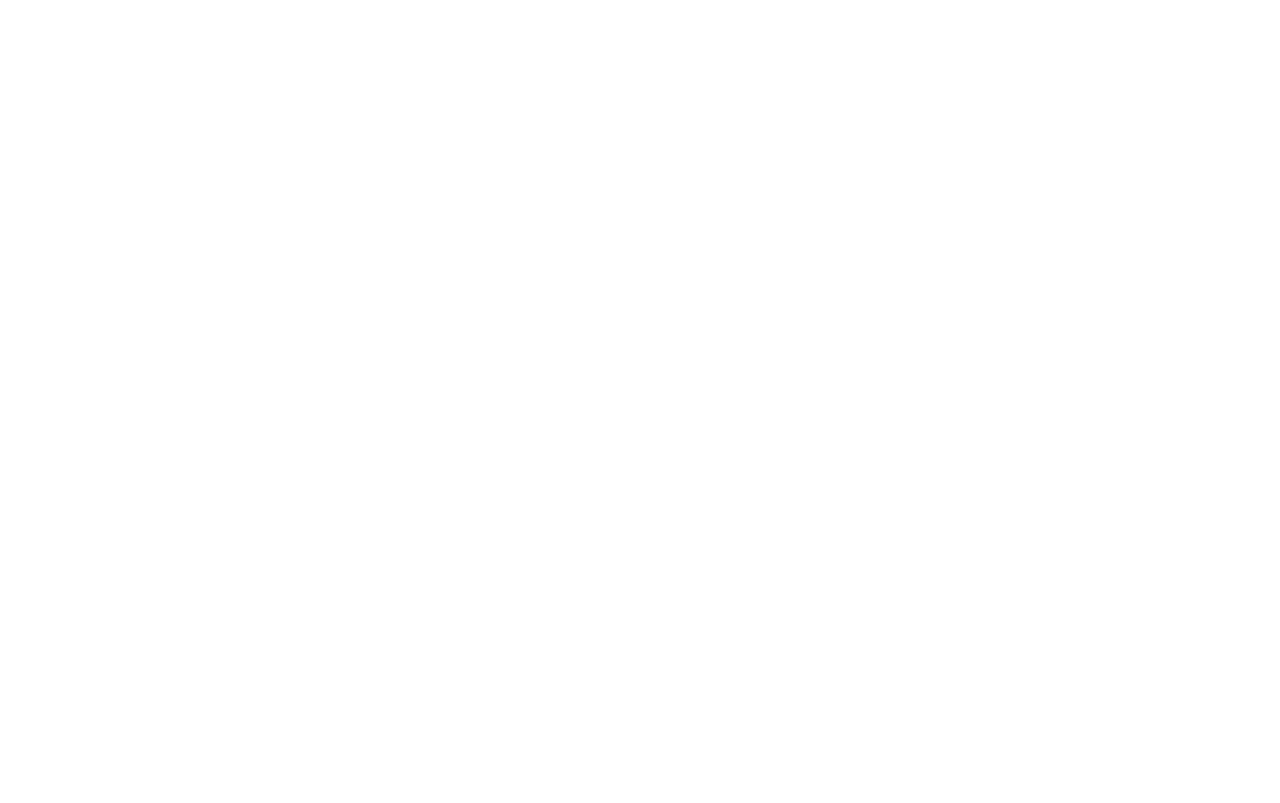
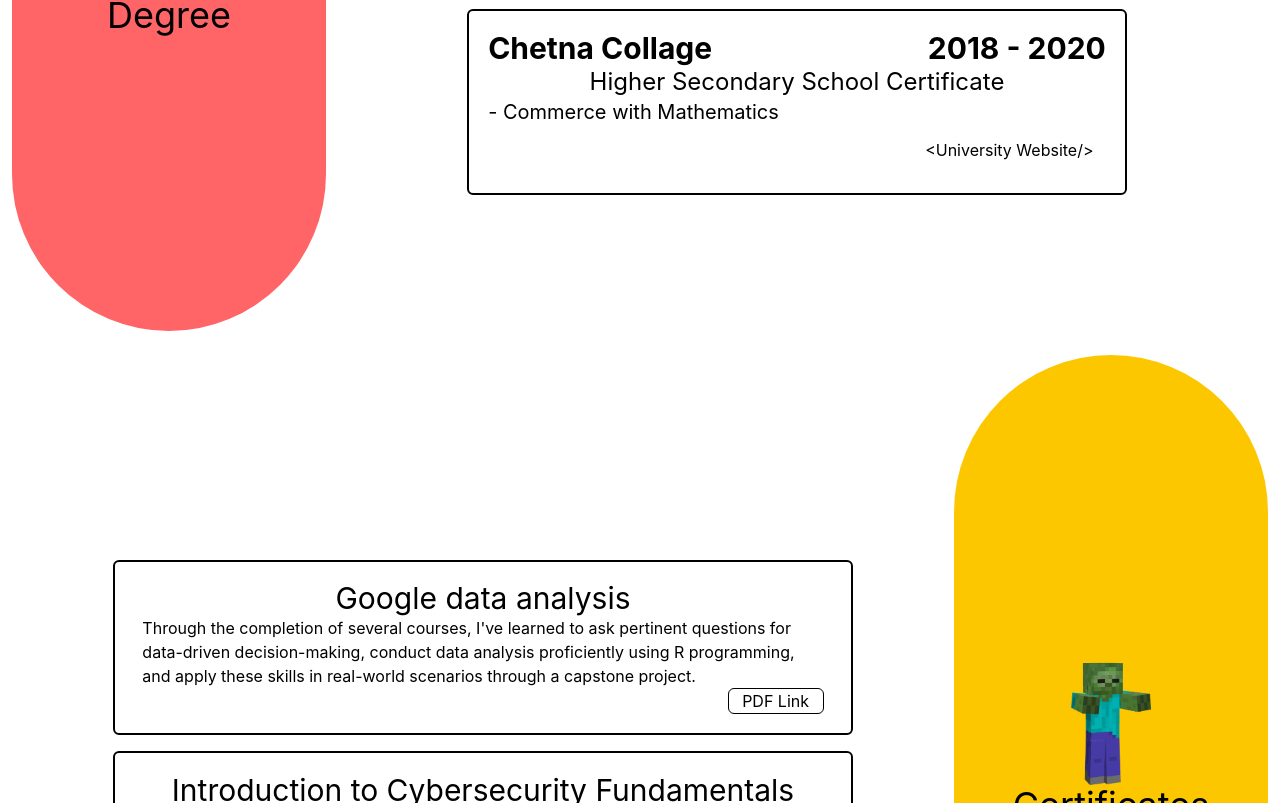
Before and after one commit to babanigit/Pixelify-porfolio-TS, a Next.js app: page /edu in a window 1280 px wide. Shown: the part 1257-2060 px from the top of the page. Before the commit the page ends 800 px from the top, so only its background shows below. Built offline with nearby package versions, Linux system fonts and the light colour scheme.

Commit message:
complete with all react to next transformatin

```diff
--- a/app/edu/page.tsx
+++ b/app/edu/page.tsx
@@ -21,8 +21,8 @@
   return (
     <div>
       <EducationIntro  />
-      {/* <Degree theme={theme} />
-      <Certificate theme={theme} /> */}
+      <Degree  />
+      <Certificate  />
     </div>
   );
 };
--- a/conteners/3degreeCertificate/Certificate.tsx
+++ b/conteners/3degreeCertificate/Certificate.tsx
@@ -1,38 +1,40 @@
+"use client";
+
 import React from "react";
-import { ThemeDataType } from "../../../assets/theme";
+import Image from "next/image";
+// import { ThemeDataType } from "../../../assets/theme";
 import CertificateCard from "./CertificateCard";
-import { certificate } from "../../../assets/CertificateLinks";
-interface Iprops {
-  theme: ThemeDataType;
-}
+import { certificate } from "../../assets/CertificateLinks";
 
-const Certificate = ({ theme }: Iprops) => {
+import certImg from "../../assets/png/mincraft1.png";
+
+// interface Iprops {
+//   theme: ThemeDataType;
+// }
+
+const Certificate = () => {
   return (
-    <div className=" h-screen w-full grid grid-flow-col place-items-center grid-cols-4 p-3">
-      <div className="grid col-span-3 place-items-center w-full h-full  px-2  ">
-        <div className=" grid gap-4 ">
-          {certificate.certifications.map((cert) => {
-            return (
-              <>
-                <div className=" place-items-center grid ">
-                  <CertificateCard
-                    key={cert.title}
-                    certprop={cert}
-                    theme={theme}
-                  />
-                </div>
-              </>
-            );
-          })}
+    <div className="h-screen w-full grid grid-flow-col place-items-center grid-cols-4 p-3">
+      {/* Certificate Cards */}
+      <div className="grid col-span-3 place-items-center w-full h-full px-2">
+        <div className="grid gap-4">
+          {certificate.certifications.map((cert) => (
+            <div key={cert.title} className="place-items-center grid">
+              <CertificateCard certprop={cert} />
+            </div>
+          ))}
         </div>
       </div>
 
-      <div className=" grid place-items-center bg-yellow-400 bg-opacity-50 h-full w-full place-content-center rounded-full ">
+      {/* Right-side Image */}
+      <div className="grid place-items-center bg-yellow-400 bg-opacity-50 h-full w-full place-content-center rounded-full">
         <div>
-          <img
-            className=" w-20"
-            src={require(`../../assets/png/mincraft1.png`)}
-            alt="profile image"
+          <Image
+            className="w-20"
+            src={certImg}
+            alt="certificate image"
+            width={80}
+            height={80}
           />
         </div>
         <div className="text-4xl">Certificates</div>
--- a/conteners/3degreeCertificate/CertificateCard.tsx
+++ b/conteners/3degreeCertificate/CertificateCard.tsx
@@ -1,91 +1,43 @@
+"use client";
+
 import React, { useState } from "react";
-// import Popup from "reactjs-popup";
-import { ThemeDataType } from "../../../assets/theme";
-import { Certification, certificate } from "../../../assets/CertificateLinks";
-import PopupCertification from "./PopupCertification";
+// import { ThemeDataType } from "../../../assets/theme";
+import { Certification } from "../../assets/CertificateLinks";
+
 interface Iprops {
-  theme: ThemeDataType;
+  // theme: ThemeDataType;
   certprop: Certification;
 }
-const CertificateCard = ({ theme, certprop }: Iprops) => {
+
+const CertificateCard = ({ certprop }: Iprops) => {
   const [trigg, setTrigg] = useState(false);
 
   return (
     <div
-      style={{ borderColor: theme.text }}
-      className=" w-[80%] h-auto place-items-center grid grid-flow-row border-2 rounded-md  px-[3%] py-[2%] "
+      // style={{ borderColor: theme.text }}
+      className="w-[80%] h-auto place-items-center grid grid-flow-row border-2 rounded-md px-[3%] py-[2%]"
     >
-      <div className=" grid place-items-center text-3xl">
-        {certprop.title}{" "}
+      <div className="grid place-items-center text-3xl">{certprop.title}</div>
+
+      <div className="grid place-items-center">
+        <div>{certprop.dev1}</div>
+        <div>{certprop.dev2}</div>
       </div>
-      <div className="  grid place-items-center">
-        <div>{certprop.dev1} </div>
-        <div>{certprop.dev2}</div>
 
-      </div>
-      <div className=" w-full flex justify-end   ">
-        {/* <a
-              href={certprop.certificate_link}
-              style={{ borderColor: theme.text }}
-              className=" border border-spacing-2 px-[2%] "
-              target="_blank"
-            >
-              pdf Link
-            </a> */}
+      <div className="w-full flex justify-end">
         <button
-          style={{ borderColor: theme.text,  backgroundColor:theme.body }}
-          className=" border  rounded-md  px-[2%] "
-          // onClick={() => setTrigg(!trigg)}
+          // style={{ borderColor: theme.text, backgroundColor: theme.body }}
+          className="border rounded-md px-[2%]"
         >
-           <a
-                        href={certprop.certificate_link}
-                        style={{ borderColor: theme.text }}
-                        // className=" border border-spacing-2 px-[2%] "
-                        target="_blank" rel="noreferrer"
-                      >
-                        pdf Link
-                      </a>
+          <a
+            href={certprop.certificate_link}
+            target="_blank"
+            rel="noreferrer"
+            className="hover:underline"
+          >
+            PDF Link
+          </a>
         </button>
-
-
-
-        {/* <PopupCertification trigger={trigg} setTrigg={setTrigg} trigg={trigg} theme={theme} >
-          <div
-          style={{backgroundColor:theme.body}}
-          className=" h-full w-full grid  grid-flow-col grid-cols-4 grid-rows-2 gap-2 p-2  ">
-            {certificate.certifications2.map((cert) => {
-              return (
-                <>
-                  <div
-                    style={{ borderColor: theme.text }}
-                    className=" w-auto h-auto grid grid-flow-row border-2 px-[3%] py-[2%] "
-                  >
-                    <div className=" grid justify-center items-center text-3xl bg-yellow-600 bg-opacity-70 rounded-xl">
-                      {cert.title}{" "}
-                    </div>
-                    <div className="  grid place-items-center">
-                      <div>{cert.dev1} </div>
-                      <div>{cert.dev2}</div>
-
-                    </div>
-                    <div className=" w-full flex justify-end   ">
-                      <a
-                        href={cert.certificate_link}
-                        style={{ borderColor: theme.text }}
-                        className=" border border-spacing-2 px-[2%] "
-                        target="_blank" rel="noreferrer"
-                      >
-                        pdf Link
-                      </a>
-                    </div>
-                  </div>
-                </>
-              );
-            })}
-          </div>
-        </PopupCertification> */}
-
-
       </div>
     </div>
   );
--- a/conteners/3degreeCertificate/Degree.tsx
+++ b/conteners/3degreeCertificate/Degree.tsx
@@ -1,66 +1,59 @@
+"use client";
+
 import React from "react";
-import { ThemeDataType } from "../../../assets/theme";
-import { NavLink } from "react-router-dom";
+import Image from "next/image";
+import Link from "next/link";
+// import { ThemeDataType } from "../../../assets/theme";
+import { education } from "../../assets/EducationLinks";
 
-import { education } from "../../../assets/EducationLinks";
+import marioImage from "../../assets/png/mario2.png";
 
-interface Iprops {
-  theme: ThemeDataType;
-}
-const Degree = ({ theme }: Iprops) => {
+
+// interface Iprops {
+//   theme: ThemeDataType;
+// }
+
+const Degree = () => {
   const web = "<University Website/>";
+
   return (
-    <>
-      {/* add place-items-center to place all child div in center */}
-      <div className=" h-screen w-full grid grid-flow-col grid-cols-4 place-items-center p-3">
-        <div className=" grid place-items-center bg-red-400 bg-opacity-50  h-full w-full place-content-center rounded-full ">
+    <div className="h-screen w-full grid grid-flow-col grid-cols-4 place-items-center p-3">
+      {/* Left Profile Section */}
+      <div className="grid place-items-center bg-red-400 bg-opacity-50 h-full w-full place-content-center rounded-full">
         <div>
-            <img
-              className=" w-36 "
-              src={require(`../../assets/png/mario2.png`)}
-              alt="profile_img"
-            />
+          <Image className="w-36" src={marioImage} alt="profile_img" width={144} height={144} />
         </div>
-          <div className="text-4xl "> Degree </div>
+        <div className="text-4xl">Degree</div>
       </div>
 
+      {/* Education Info Section */}
       <div className="grid col-span-3 place-items-center w-full gap-3">
-
-          {education.map((edu) => {
-            return (
-              <>
+        {education.map((edu, index) => (
           <div
-                  style={{ borderColor: theme.text }}
-                  className=" grid h-auto w-[70%] border-2 rounded-md p-[2%] "
+            key={index}
+            // style={{ borderColor: theme.text }}
+            className="grid h-auto w-[70%] border-2 rounded-md p-[2%]"
           >
-                  <div className="  w-full grid  text-3xl grid-flow-col font-bold">
-                    <div>{edu.title} </div>
-                    <div className=" grid justify-end" > {edu.year} </div>
+            <div className="w-full grid text-3xl grid-flow-col font-bold">
+              <div>{edu.title}</div>
+              <div className="grid justify-end">{edu.year}</div>
             </div>
-                  <div className="  bg-red-40 grid justify-center items-center text-2xl">
+            <div className="grid justify-center items-center text-2xl">
               {edu.subtitle}
             </div>
-                  <div className="  bg-red-40 grid justify-start items-center text-xl ">
-                    <div>
-                     {edu.dev1}
+            <div className="grid justify-start items-center text-xl">
+              <div>{edu.dev1}</div>
+              <div>{edu.dev2}</div>
             </div>
-                    <div>
-                      {edu.dev2}
+            <div className="grid justify-end items-center p-[2%]">
+              <Link href={edu.link} target="_blank" rel="noopener noreferrer">
+                {web}
+              </Link>
             </div>
           </div>
-                  <div className="  bg-red-40 grid justify-end items-center p-[2%]">
-                    <NavLink to={edu.link}> {web} </NavLink>{" "}
+        ))}
       </div>
     </div>
-              </>
-            );
-          })}
-
-
-        </div>
-
-      </div>
-    </>
   );
 };
 
```
Lines whose indentation alone changed are shown as unchanged.
